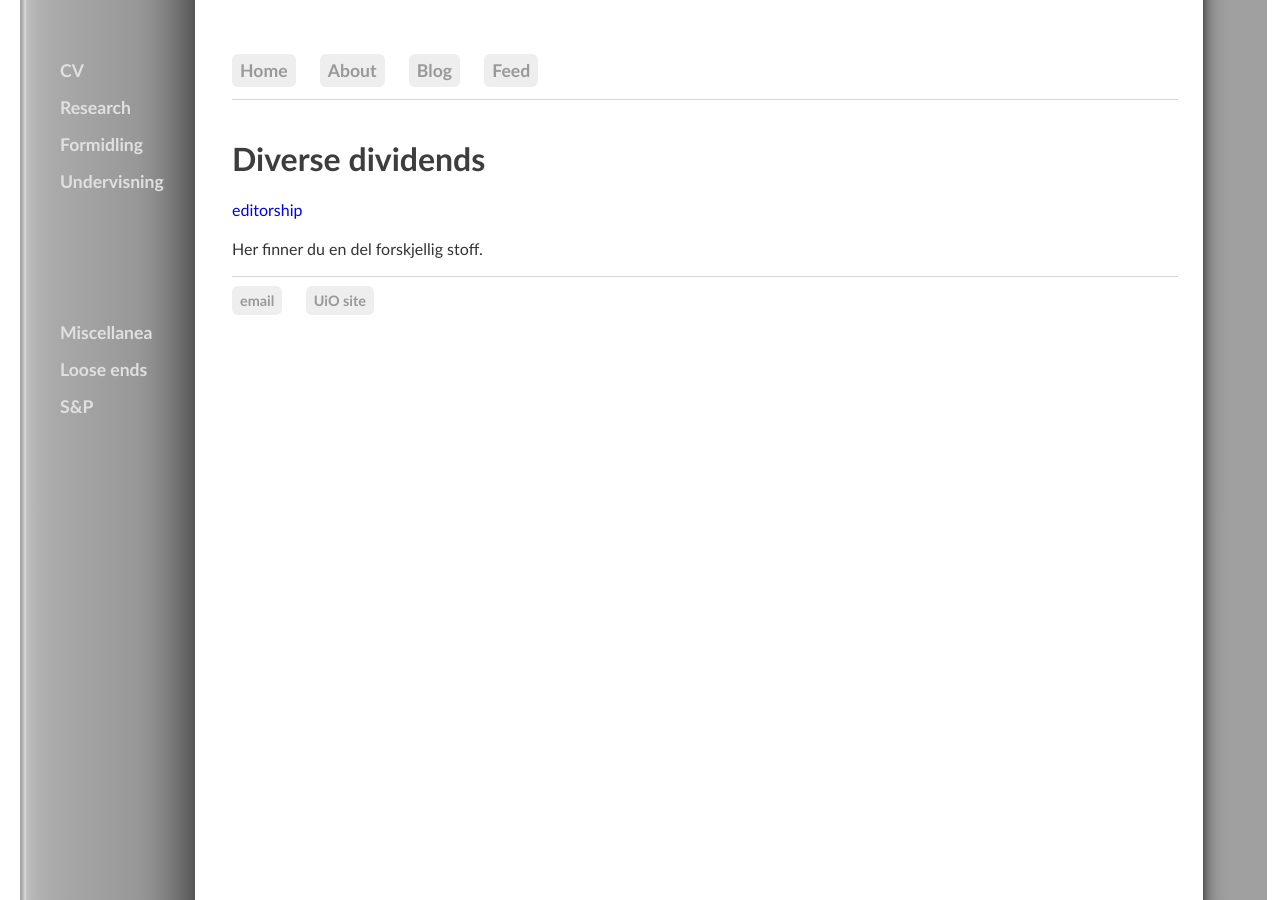
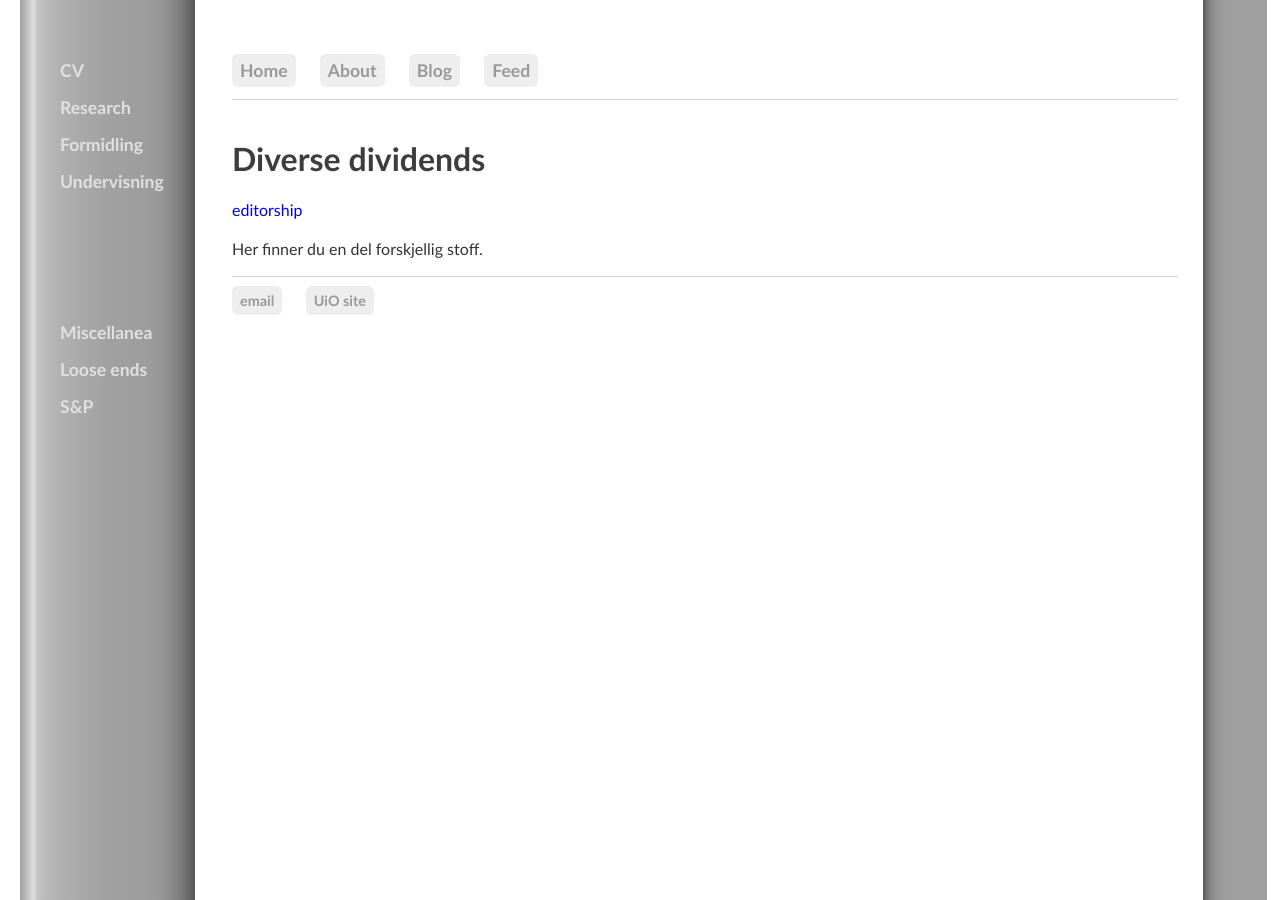
Before and after one commit to kjelljs/kjelljs.github.io, a Jekyll site: the page built from misc/index.html, in a window 1280 px wide. Built offline with Jekyll 4.4.1, drawn with Linux system fonts in a browser that asks for light colours.

Commit message:
Update main.css

```diff
--- a/css/main.css
+++ b/css/main.css
@@ -33,7 +33,7 @@ sidenav {
   z-index: 1;
   top: 0;
   left: 0;
-  background: linear-gradient(to right, #a0a0a0, 2%, #e0e0e0, 4%, #a0a0a0, 86%, #555);
+  background: linear-gradient(to right, #a0a0a0, 4%, #e0e0e0, 12%, #a0a0a0, 92%, #555);
   overflow-x: hidden;
   padding-top: 36px;
   font-family: Optima, Candara, Calibri, Arial, sans-serif;
```
